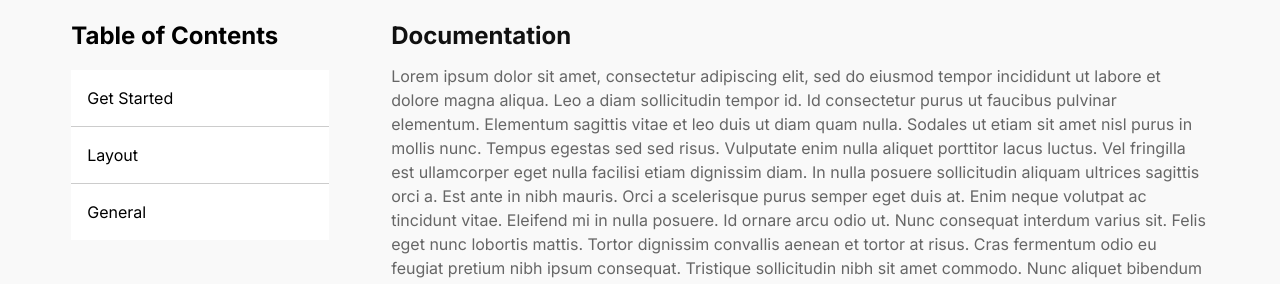
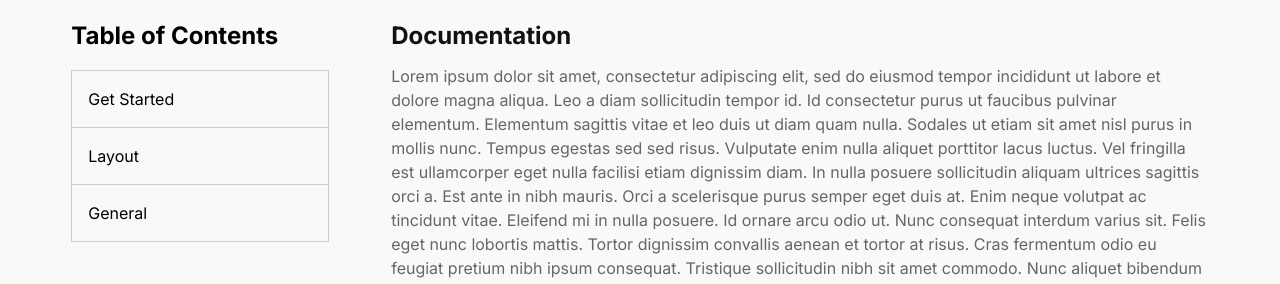
Before and after one commit to coding-cabin/design-system, a Next.js app: page /docs in a window 1280 px wide. Shown: the part 351-635 px from the top of the page. Built offline with nearby package versions, Linux system fonts and the light colour scheme.

Commit message:
Styling the sidebar

```diff
--- a/components/layout/ContainerSidebar.js
+++ b/components/layout/ContainerSidebar.js
@@ -20,16 +20,24 @@ const Root = styled.section`
 
 const RootContent = styled.div`
   padding: 2.85rem 1.95rem;
+
+  @media (max-width: 60rem) {
+    margin-top: 1.85rem;
+    padding: 0;
+  }
 `;
 
 const Sidebar = styled.aside`
   position: sticky;
   top: 0;
   min-width: 20rem;
-  padding: 2.85rem 1.95rem;
+  @media (min-width: 65rem) {
+    padding: 2.85rem 1.95rem;
+  }
 
   h1 {
     font-size: 1.5em;
+    margin-bottom: 1rem;
   }
 
   @media (max-width: ${breakpoints.md}rem) {
--- a/components/ui/ListLink.js
+++ b/components/ui/ListLink.js
@@ -2,11 +2,14 @@ import styled, { css } from "styled-components";
 import { colors, breakpoints } from "../../styles/variables";
 
 const Root = styled.nav`
-  background-color: ${colors.white};
+  //   background-color: ${colors.white};
+  border: 1px solid ${colors.borderColor};
 `;
 
 const RootLink = styled.ul`
   list-style: none;
+  margin: 0;
+  padding: 0;
 `;
 
 const RootLinkItem = styled.li`
```
